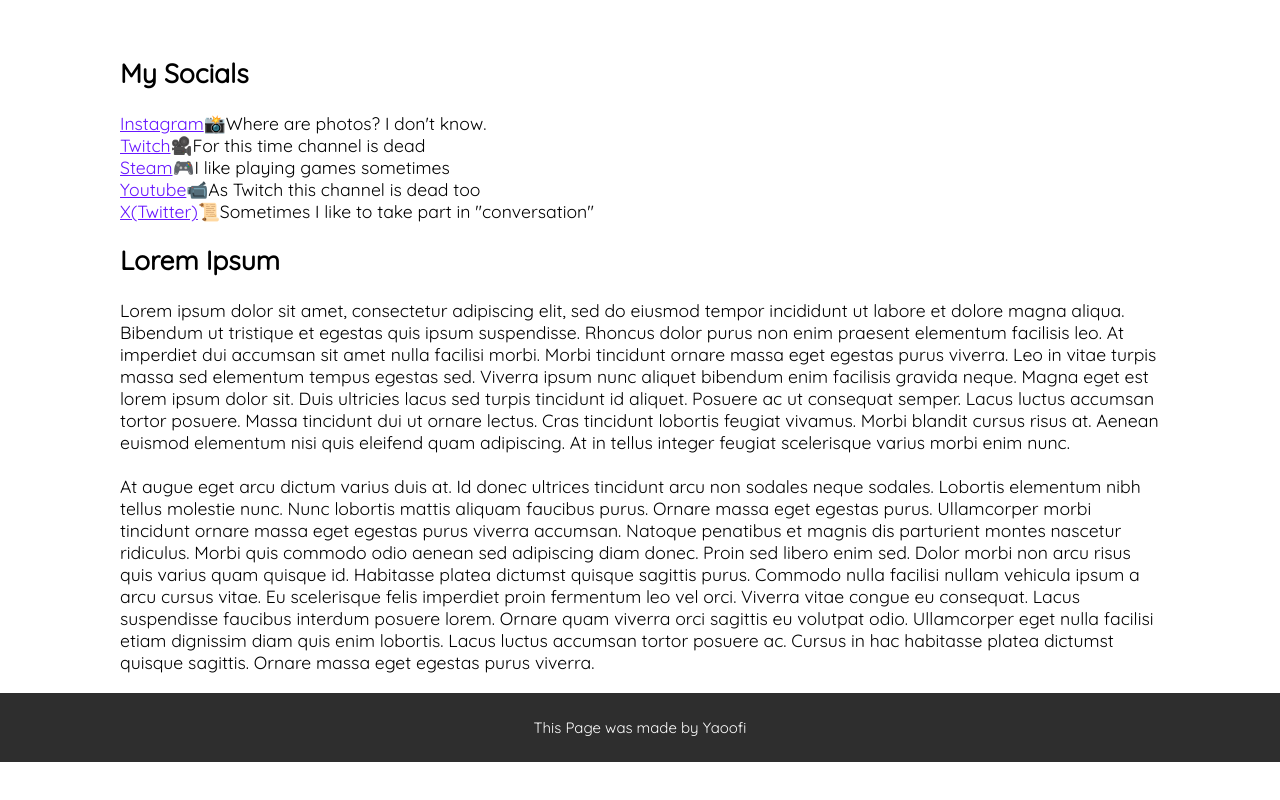
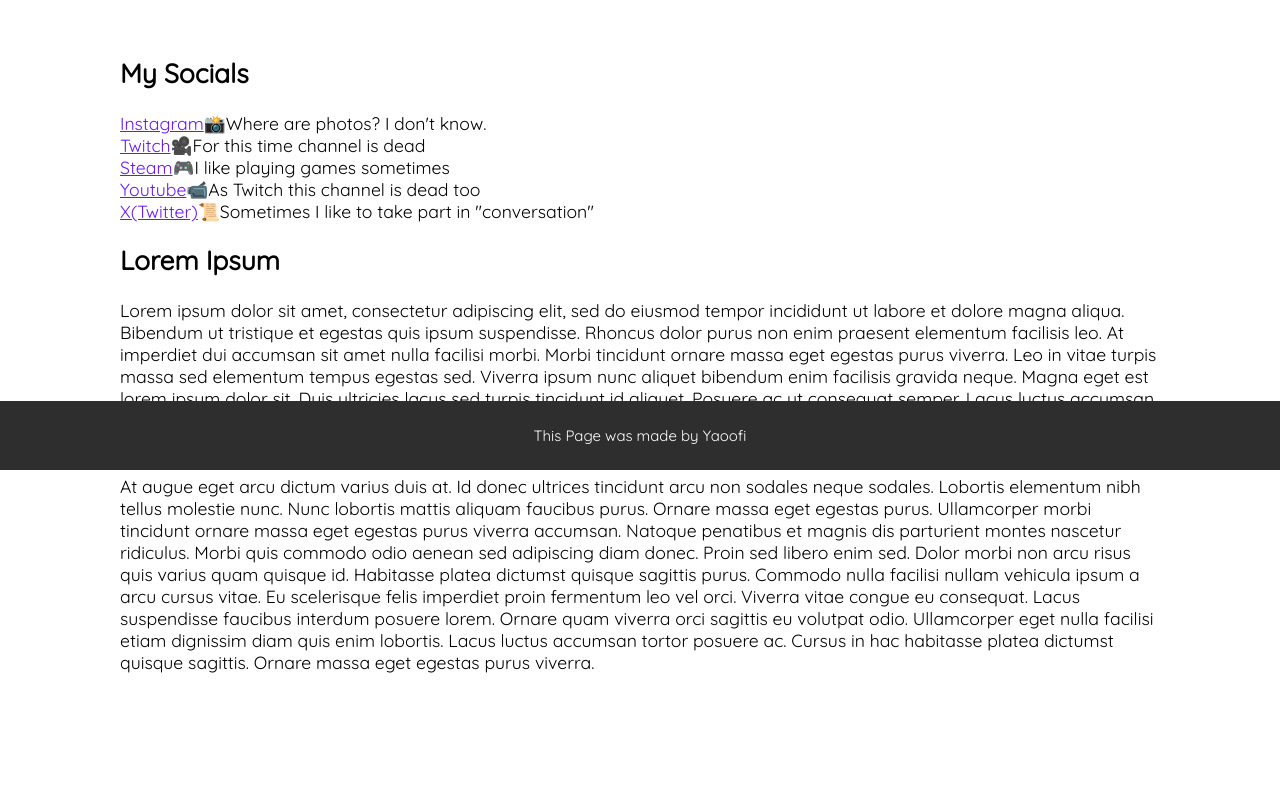
Before and after one commit to Yaoofi/Yaoofi, a plain HTML site: page index.html in a window 1280 px wide. Shown: the part 330-1130 px from the top of the page. Drawn offline with Linux system fonts and the light colour scheme.

Commit message:
Update master.css

```diff
--- a/Website_files/master.css
+++ b/Website_files/master.css
@@ -18,7 +18,7 @@
 
 .Logo{
     width: 100%;
-    height: 100%
+    height: 100%;
 }
 
 .Links{
@@ -36,16 +36,7 @@
 }
 
 .Inside{
-    max-width: 100%;
-}
-
-.Ad{
-    background-color: #ffffff52;
-    width:200px;
-    height:700px;
-    clear:both;
-    float:left;
-    border-radius: 10px;
+    padding-bottom:100px;
 }
 
 .Text{
@@ -55,6 +46,16 @@
 
 }
 
+.Ad{
+    max-width:900px;
+    width:auto;
+    clear:both;
+    border-radius: 10px;
+    margin:auto;
+    padding:45px;
+    text-align:center;
+}
+
 .Footer{
     background-color: rgb(46, 46, 46);
     width:100%;
@@ -62,5 +63,7 @@
     font-size: 15px;
     color: rgb(255,255,255);
     padding: 25px 0;
-    position:absolute;
+    position:fixed;
+    left: 0;
+    bottom: 0;
 }
```
